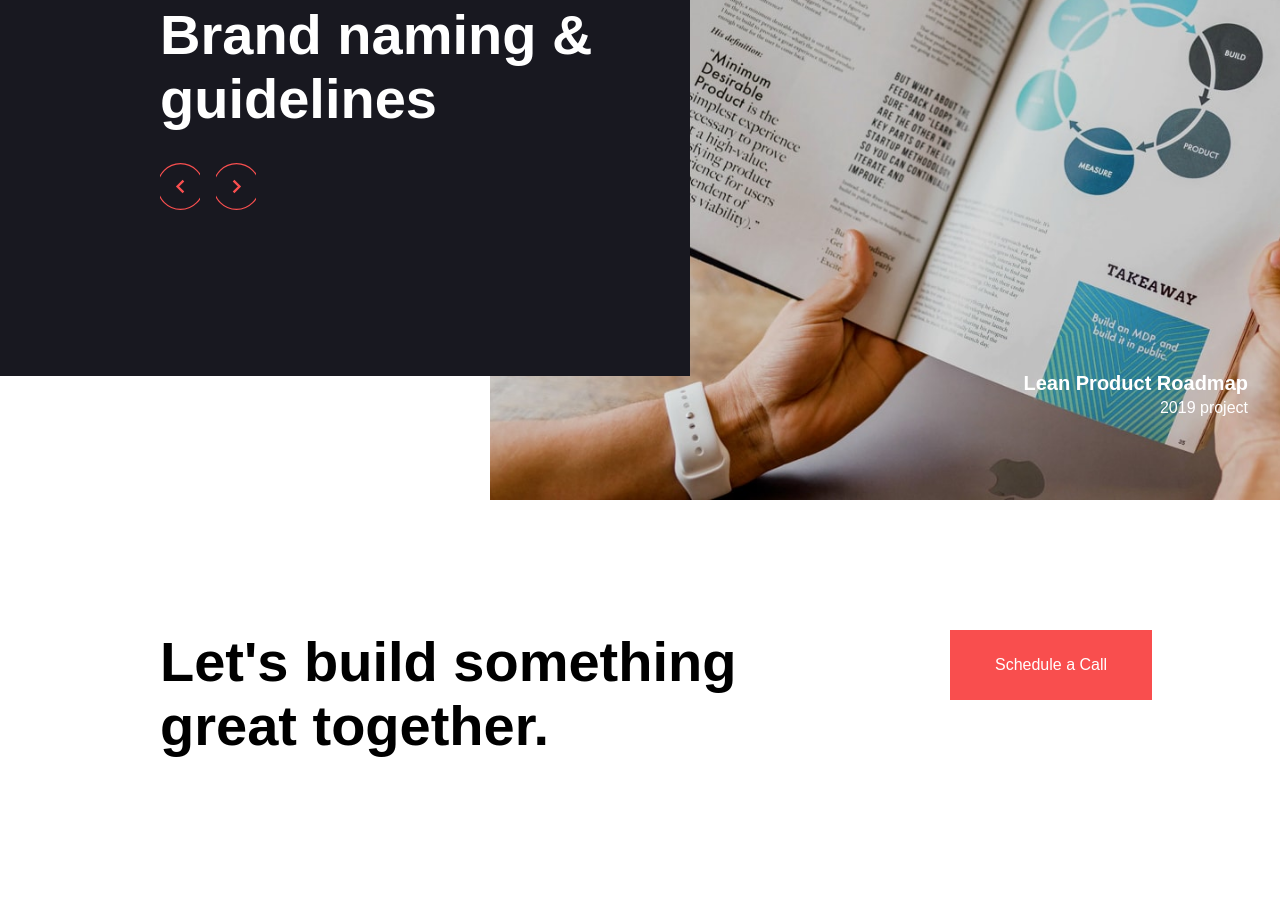
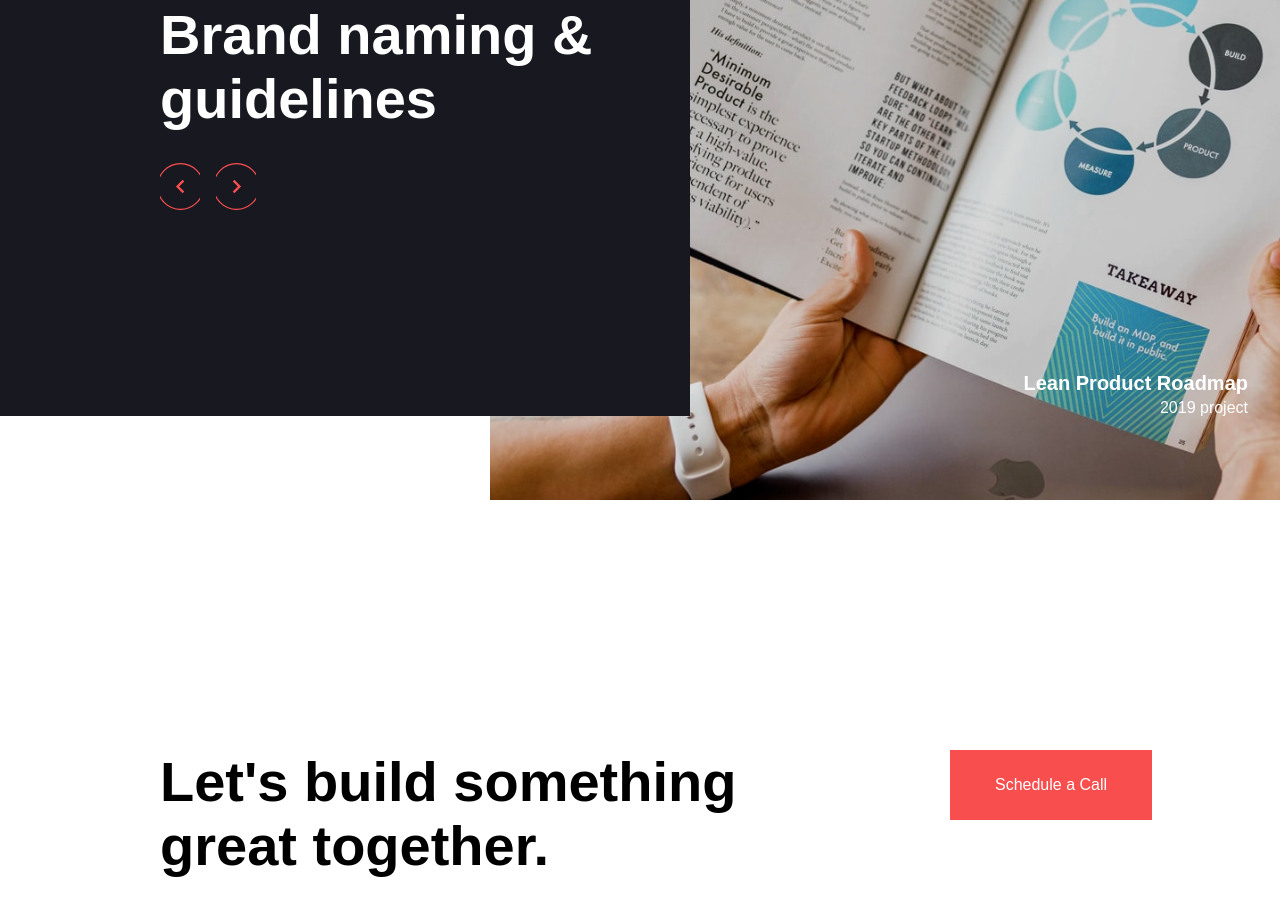
Before and after one commit to Laila-front-dev/creative-single-page, a website built with Vite: page index.html in a window 1280 px wide. Shown: the part 2837-3753 px from the top of the page. Before the commit the page ends 3705 px from the top, so only its background shows below. Built offline with nearby package versions, Linux system fonts and the light colour scheme.

Commit message:
second commit

```diff
--- a/scss/components/_hero.scss
+++ b/scss/components/_hero.scss
@@ -9,5 +9,8 @@
     @include mq(medium) {
       padding-block-end: 0rem; // 3.5
     }
+    @include mq(large) {
+      width: 88vh;
+    }
   }
 }
--- a/scss/layout/_footer.scss
+++ b/scss/layout/_footer.scss
@@ -9,7 +9,7 @@ footer {
     // padding-block-end: 15.875rem;
   }
   @include mq(large) {
-    padding-block-start: 15.875rem;
+    padding-block-start: 20.875rem;
   }
   :nth-child(2) {
     padding-block-start: 2.938rem;
--- a/scss/layout/_grid.scss
+++ b/scss/layout/_grid.scss
@@ -32,7 +32,7 @@
 
 .grid__template__row__2 {
   @include mq(medium) {
-    grid-template-rows: 100px 100px 325px 1fr;
+    grid-template-rows: 140px 100px 325px 1fr;
   }
 }
 
```
Also changed, not shown: scss/main.css, 1 other file.
